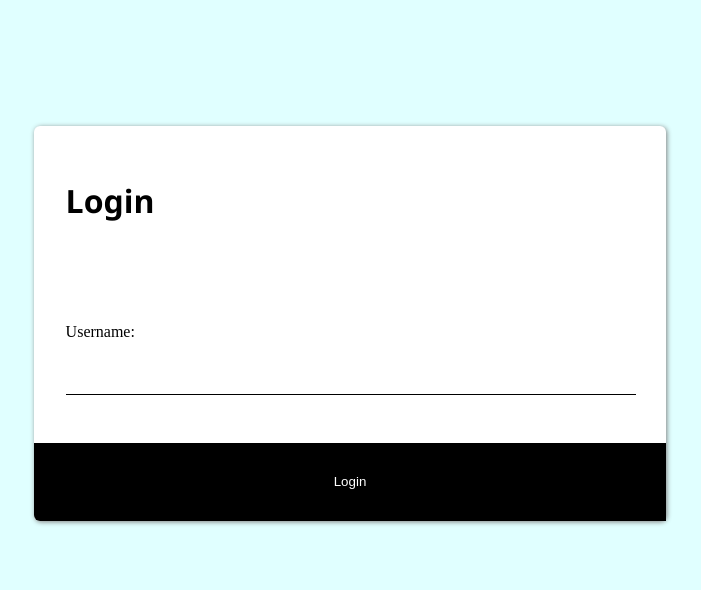
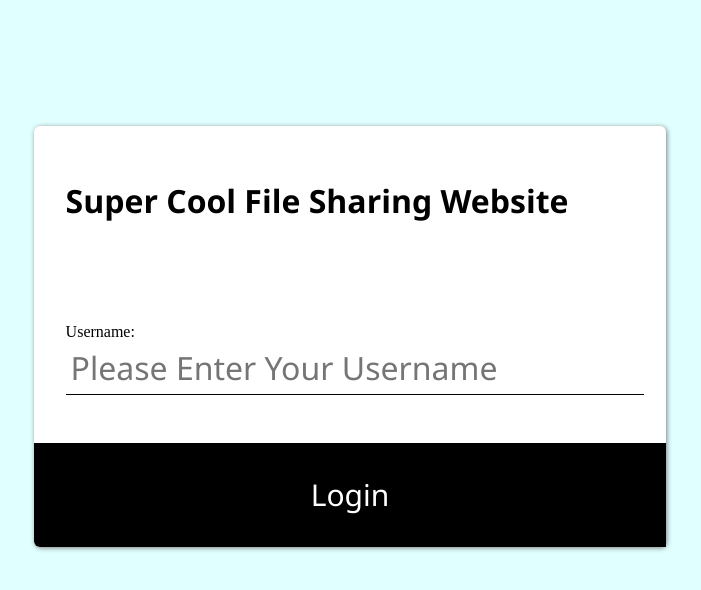
Before and after one commit to edwoolbert/330module2, a PHP site: page /login.php in a window 1280 px wide. Shown: the top 590 px of the page, without its empty margins (290-991 px from the left). Run offline with PHP 8.4, Linux system fonts and the light colour scheme.

Commit message:
Some quick revisions

```diff
--- a/filesharing.css
+++ b/filesharing.css
@@ -18,12 +18,13 @@ body{
 }
 
 .filesharing_button{
+    /*Begin citation for https://stackoverflow.com/questions/9612758/add-a-css-border-on-hover-without-moving-the-element*/
     border: 1px solid transparent;
+    /*End of citation*/
     border-radius:6px;
     cursor:pointer;
     background:black;
     color:white;
-    outline:0;
     /*Begin citation for https://stackoverflow.com/questions/19469495/css-slow-hover-effect*/
     transition: all .4s ease;
     /*end citation*/
--- a/intermediate.css
+++ b/intermediate.css
@@ -10,12 +10,13 @@ body{
 }
 
 .return_button{
+    /*Begin citation for https://stackoverflow.com/questions/9612758/add-a-css-border-on-hover-without-moving-the-element*/
     border: 1px solid transparent;
+    /*End of citation*/
     border-radius:6px;
     cursor:pointer;
     background:black;
     color:white;
-    outline:0;
     /*Begin citation for https://stackoverflow.com/questions/19469495/css-slow-hover-effect*/
     transition: all .4s ease;
     /*end citation*/
--- a/login.css
+++ b/login.css
@@ -27,18 +27,19 @@ body{
     border:0;
     width:100%;
     border-bottom: 1px solid black;
-    padding: 5px 1px;
+    padding: 5px;
     outline:none;
 }
 
 .login_button{
+    font-size: 30px;
+    font-family: 'Segoe UI', Tahoma, Geneva, Verdana, sans-serif;
     border:none;
     border-bottom-left-radius: 6px;
     border-bottom-left-radius: 6px;
     cursor:pointer;
     background:black;
     color:white;
-    outline:0;
     padding:5%;
     width: 100%;
     /*Begin citation for https://stackoverflow.com/questions/19469495/css-slow-hover-effect*/
--- a/login.php
+++ b/login.php
@@ -9,12 +9,12 @@
 <body>
     <?php session_start(); ?>
     <div class="login_container">
-        <h1 class="loginText">Login</h1>
+        <h1 class="loginText">Super Cool File Sharing Website</h1>
         <div class="input_container">
             <form action="<?php echo htmlentities($_SERVER['PHP_SELF']); ?>" method="POST">
                 <p>
                     <label for="username">Username:</label>
-                    <input class="inputs" type="text" name="username" id="username">
+                    <input class="inputs" type="text" name="username" id="username" placeholder="Please Enter Your Username">
                 </p>
         </div>
         <div>
```
